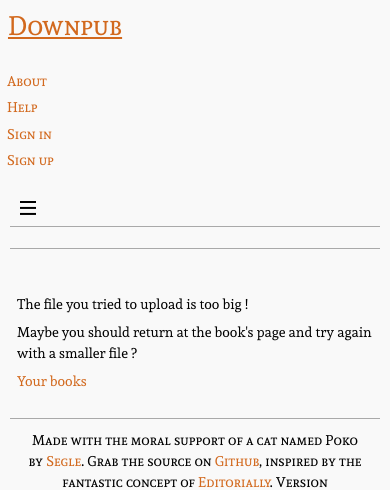
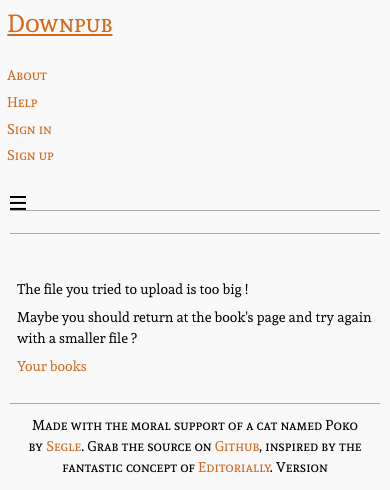
Before and after one commit to brunobord/downpub, a Flask app: template downpub/downpub/templates/413.html in a window 390 px wide. Shown: the top 490 px of the page. Run offline with Flask 2, Linux system fonts and the light colour scheme; the template is opened without the code that fills it, so the values that code supplies are empty; parts of the project's set-up code (start-up, migrations or seed data) failed here and were passed over.

Commit message:
More polished button to toggle the menu. Just need to make that be good looking on mobile now

```diff
--- a/downpub/downpub/static/css/styles.css
+++ b/downpub/downpub/static/css/styles.css
@@ -205,11 +205,6 @@ code, pre, blockquote {
     margin:0;
 }
 
-#navigation ul li {
-    padding:0;
-    margin:0;
-}
-
 #navigation li a {
     padding:.2em .5em;
     margin:0;
@@ -227,10 +222,8 @@ code, pre, blockquote {
 
 #header h1 {
     color:orange;
-    font-size:1.9em;
+    font-size:1.75em;
     font-family:"AndadaSC", "Georgia", "Times New Roman", serif;
-    margin:0;
-    padding:0;
     margin-bottom:.6em;
 }
 
--- a/downpub/downpub/templates/base.html
+++ b/downpub/downpub/templates/base.html
@@ -25,7 +25,7 @@
         {% include 'header.html' %}
         <div id="main" role="content" class="col w100 mas pan">
             <div id="banner" class="row man pas center">
-                <span class="no-small-screen no-large-screen no-print col w5 mas pas">
+                <span class="no-small-screen no-tiny-screen col w5 mas pan">
                     <img id="title" src="{{ url_for('static', filename='img/menu-2x.png') }}">
                 </span>
                 <h2 class="col mas pas center txtcenter">{{ site_title }}</h2>
```
